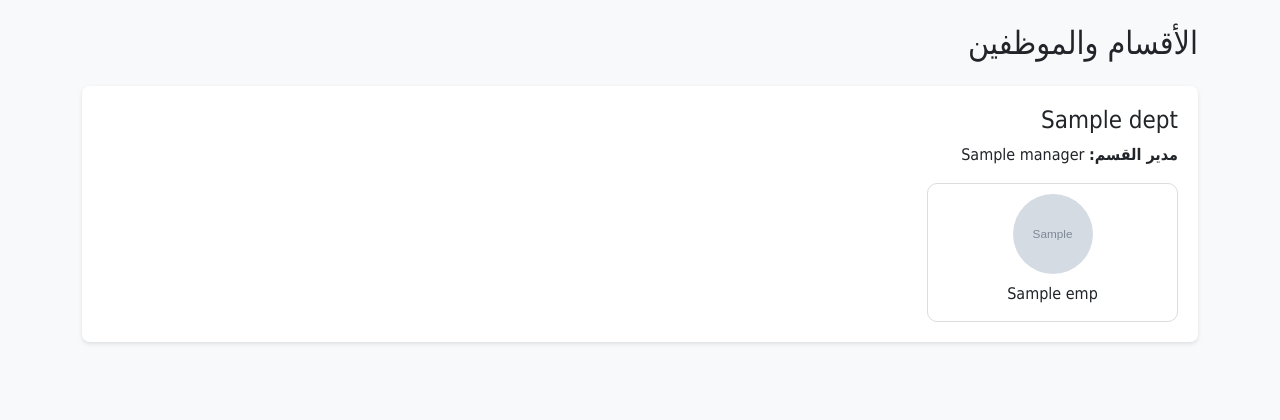
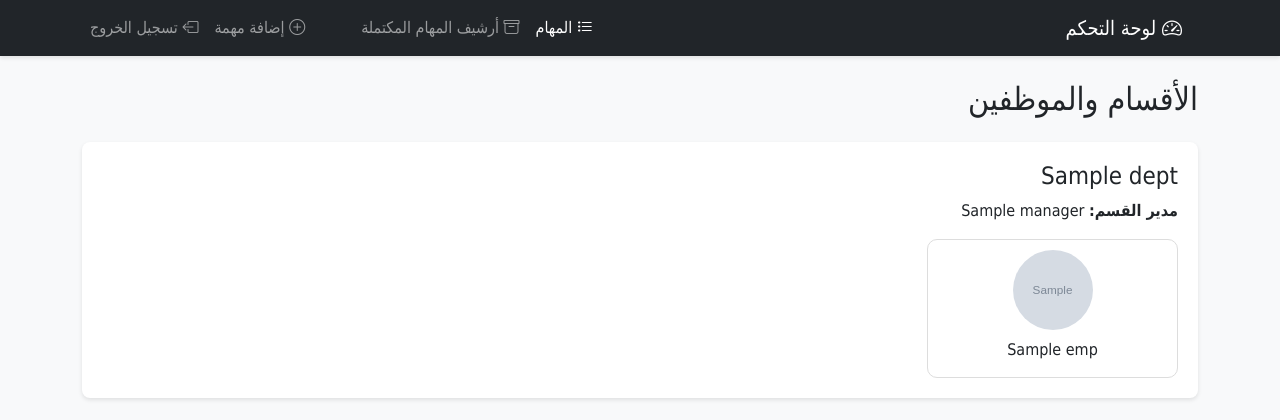
Before and after one commit to MhedyAlkhaldi/todo-app, a Python web app: template templates/teams.html in a window 1280 px wide. Shown: the top 420 px of the page. Run offline with Jinja, Linux system fonts and the light colour scheme; the template is opened without the code that fills it: most values are stand-ins (such as "Sample title", 1, 10 or a date in 2020); grey boxes marked "Sample" are stand-in pictures.

```diff
--- a/templates/teams.html
+++ b/templates/teams.html
@@ -2,8 +2,10 @@
 <html lang="ar" dir="rtl">
 <head>
     <meta charset="UTF-8">
+    <meta name="viewport" content="width=device-width, initial-scale=1.0">
     <title>الأقسام والموظفين</title>
-    <link href="https://cdn.jsdelivr.net/npm/bootstrap@5.3.0/dist/css/bootstrap.rtl.min.css" rel="stylesheet">
+    <link href="https://cdn.jsdelivr.net/npm/bootstrap@5.3.0-alpha1/dist/css/bootstrap.min.css" rel="stylesheet">
+    <link href="https://cdn.jsdelivr.net/npm/bootstrap-icons@1.8.0/font/bootstrap-icons.css" rel="stylesheet">
     <style>
         body {
             font-family: 'Tahoma', Arial, sans-serif;
@@ -55,7 +57,36 @@
     </style>
 </head>
 <body>
-
+    <nav class="navbar navbar-expand-lg navbar-dark bg-dark">
+        <div class="container">
+          <a class="navbar-brand" href="/dashboard">
+            <i class="bi bi-speedometer2"></i> لوحة التحكم
+          </a>
+          <div class="collapse navbar-collapse" id="navbarNav">
+            <ul class="navbar-nav me-auto">
+              <li class="nav-item">
+                <a class="nav-link active" href="/dashboard"><i class="bi bi-list-task"></i> المهام</a>
+              </li>
+              <li class="nav-item">
+                  <a class="nav-link" href="/archived_tasks"><i class="bi bi-archive"></i> أرشيف المهام المكتملة</a>
+              </li>
+              {% if is_admin %}
+              <li class="nav-item">
+                <a class="nav-link" href="/admin"><i class="bi bi-person-gear"></i> لوحة المدير</a>
+              </li>
+              {% endif %}
+              </ul>
+            <ul class="navbar-nav">
+              <li class="nav-item">
+                <a class="nav-link" href="/add_task"><i class="bi bi-plus-circle"></i> إضافة مهمة</a>
+              </li>
+              <li class="nav-item">
+                <a class="nav-link" href="/logout"><i class="bi bi-box-arrow-left"></i> تسجيل الخروج</a>
+              </li>
+            </ul>
+          </div>
+        </div>
+      </nav>
 <div class="container py-4">
     <h2 class="mb-4">الأقسام والموظفين</h2>
 
```
